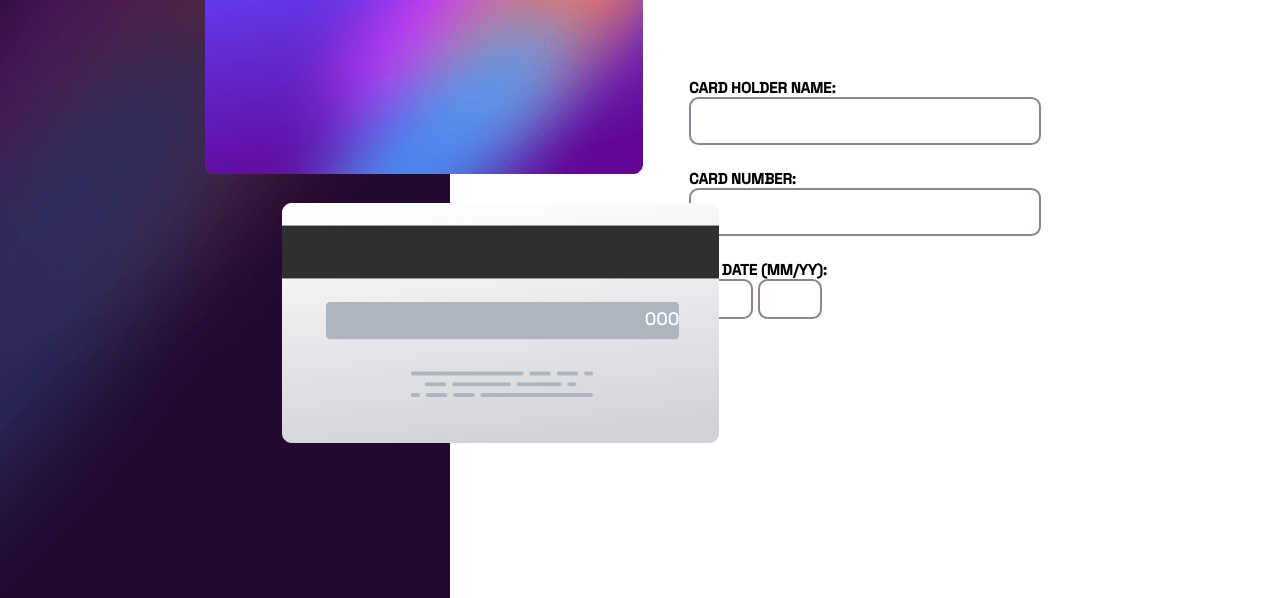
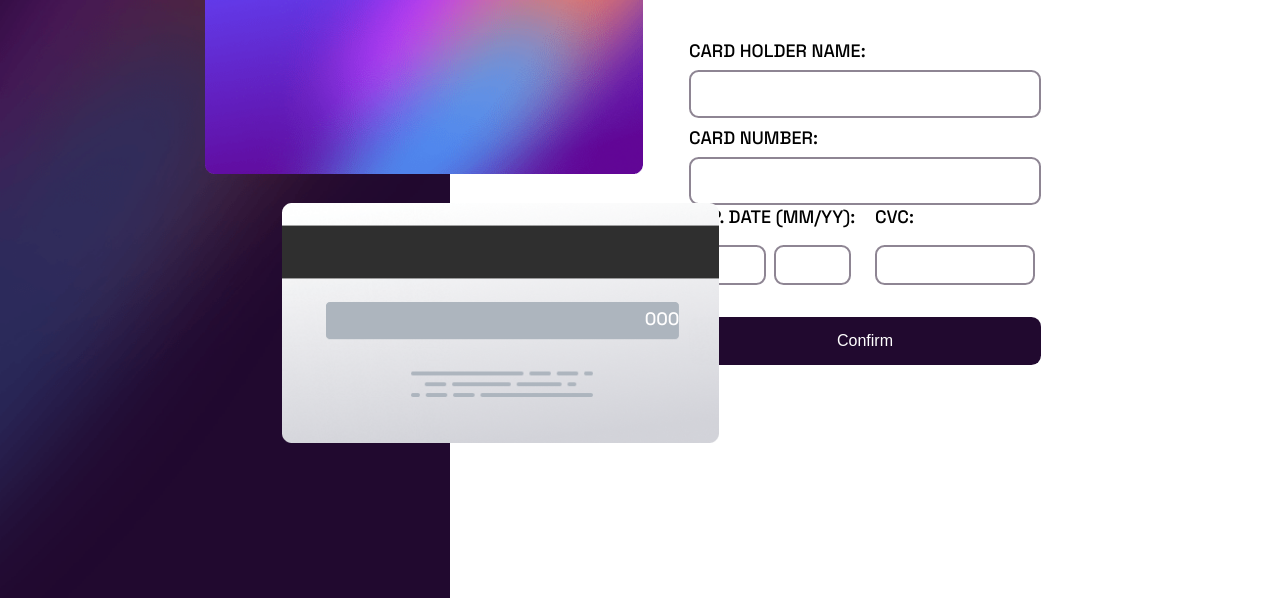
Before and after one commit to eduardalimad/FrontendMentor, a website: page InteractiveCard/index.html in a window 1280 px wide. Shown: the part 202-800 px from the top of the page. Drawn offline with Linux system fonts and the light colour scheme.

Commit message:
Em desenvolvimento o form

```diff
--- a/InteractiveCard/index.html
+++ b/InteractiveCard/index.html
@@ -1,5 +1,6 @@
 <!DOCTYPE html>
 <html lang="pt-br">
+
 <head>
     <meta charset="UTF-8">
     <meta http-equiv="X-UA-Compatible" content="IE=edge">
@@ -8,55 +9,49 @@
     <script src="../InteractiveCard/index.js"></script>
     <title>CardForm</title>
 </head>
+
 <body>
     <main class="container">
         <div class="content-left">
             <div class="front-card">
-                <img class="card-img" src="../InteractiveCard/public/images/bg-card-front.png" class="imagemCardFront" alt="" srcset="">
+              <img class="card-img imagemCardFront" src="../InteractiveCard/public/images/bg-card-front.png" alt="">
               <section class="front-card-info">
-                    <img class="front-card-info-logo" src="../InteractiveCard/public/images/card-logo.svg" class="imagemCardFront" alt="" srcset="">
-                    <div class="div1"><span id="demo"></span></div>
+                <img class="front-card-info-logo imagemCardFront" src="../InteractiveCard/public/images/card-logo.svg" alt="">
+                <div class="div1"><span id="cardNumber"></span></div>
                 <div class="div2"><span id="name"></span></div>
                 <div class="div3"><span id="data"></span></div>
               </section>
-
-
-
             </div>
             <div class="back-card">
-                <img class="card-img" src="../InteractiveCard/public/images/bg-card-back.png" class="imagemCardBack" alt="" srcset="">
+              <img class="card-img imagemCardBack" src="../InteractiveCard/public/images/bg-card-back.png" alt="">
               <section class="back-card-info">
-                    <div> 000</div>
-
+                <div>000</div>
               </section>
-
-
-
             </div>
-
           </div>
         <div class="content-right">
             <form action="">
-                <label>
-                    <h5> CARD HOLDER NAME: </h5>
+              <div class="form-group">
+                <label for="nameCard" class="titleForm">CARD HOLDER NAME:</label>
                 <input type="text" id="nameCard" onkeyup="getName()">
+              </div>
+              <div class="form-group">
+                <label for="numberCard" class="titleForm">CARD NUMBER:</label>
+                <input type="text" inputmode="numeric" pattern="[\d ]{10,30}" id="numberCard" onkeyup="myFunction()">
+              </div>
+              <div class="form-group-cod">
+                <label for="" class="titleDate">EXP. DATE (MM/YY):</label>
+                <input type="text" id="" class="inputMM">
+                <input type="text" id="" class="inputYY">
 
-                </label>
-                <label>
-                    <h5> CARD NUMBER: </h5>
-                    <input type="number" id="numberCard" onkeyup="myFunction()">
-                </label>
-                <label>
-                    <h5> EXP. DATE (MM/YY): </h5>
-                    <input type="text" id="" onkeyup="myFunction()" class="inputData">
-                    <input type="text" id="" onkeyup="myFunction()" class="inputData">
-                </label>
-
+                <label for="" class="titleCod">CVC:</label>
+                <input type="text" id="" class="inputCod">
+              </div>
+              <button class="btnLogin">Confirm</button>
             </form>
           </div>
-
-
     </main>
 
 </body>
+
 </html>
--- a/InteractiveCard/index.js
+++ b/InteractiveCard/index.js
@@ -1,6 +1,6 @@
 function myFunction() {
   var numberCard = document.getElementById("numberCard").value;
-  document.getElementById("demo").innerHTML = numberCard;
+  document.getElementById("cardNumber").innerHTML = numberCard;
 }
 
 function getName() {
--- a/InteractiveCard/style.css
+++ b/InteractiveCard/style.css
@@ -1,15 +1,19 @@
 @import url('https://fonts.googleapis.com/css2?family=Space+Grotesk:wght@500&display=swap');
-*,html{
+
+*,
+html {
     margin: 0;
     padding: 0;
     box-sizing: border-box;
 }
-body{
+
+body {
     background-color: hsl(0, 0%, 100%);
     font-size: 18px;
     font-family: 'Space Grotesk', sans-serif;
 }
-main{
+
+main {
     display: grid;
     grid-template-columns: 450px 1fr;
     grid-template-rows: 1fr;
@@ -17,27 +21,75 @@ main{
     grid-row-gap: 0px;
 
 }
-.content-left{
+
+.content-left {
     background-image: url("../InteractiveCard/public/images/bg-main-desktop.png");
     background-repeat: no-repeat;
     background-size: cover;
     height: 100vh;
 }
-form{
-    gap: 1.5rem;
+
+.form-group {
     display: grid;
 }
-.card-img{
+
+.form-group-cod {
+    display: grid;
+    grid-template-columns: repeat(3, 85px);
+    grid-template-rows: repeat(2, 1fr);
+    grid-column-gap: 0px;
+    grid-row-gap: 0px;
+}
+
+.titleDate {
+    grid-area: 1 / 1 / 2 / 3;
+}
+
+.inputMM {
+    grid-area: 2 / 1 / 3 / 2;
+}
+
+.inputYY {
+    grid-area: 2 / 2 / 3 / 3;
+}
+
+.titleCod {
+    grid-area: 1 / 3 / 2 / 4;
+    margin-left: 1rem;
+}
+
+.inputCod {
+    grid-area: 2 / 3 / 3 / 4;
+}
+
+.btnLogin {
+    height: 3rem;
+    width: 22rem;
+    border-radius: 0.6rem;
+    border: solid 2px transparent;
+    background-color: hsl(278, 68%, 11%);
+    color: hsl(0, 0%, 100%);
+    font-size: medium;
+    margin-top: 2rem;
+}
+
+.titleForm {
+    padding: 0.5rem 0.5rem 0.5rem 0rem;
+}
+
+.card-img {
     height: 30vh;
 }
-.front-card{
+
+.front-card {
     margin-left: calc(100vw - (84vw));
     margin-top: calc(100vh - (83vh));
     display: inline-block;
     position: relative;
 }
-.front-card-info{
-    top: calc(100vh - (81vh));;
+
+.front-card-info {
+    top: calc(100vh - (81vh));
     left: 20px;
     position: absolute;
     display: grid;
@@ -50,46 +102,59 @@ form{
 .div1 {
     grid-area: 1 / 1 / 2 / 3;
 }
+
 .div2 {
     grid-area: 2 / 1 / 3 / 2;
     grid-column-gap: calc(100vw - (84vw))
 }
+
 .div3 {
     grid-area: 2 / 2 / 3 / 3;
-    text-align: end;}
-.front-card-info-logo{
+    text-align: end;
+}
+
+.front-card-info-logo {
     top: calc(100vh - (117vh));
     position: absolute;
 }
-.back-card{
+
+.back-card {
     margin-left: calc(100vw - (78vw));
     margin-top: calc(100vh - (97vh));
     display: inline-block;
     position: relative;
 }
-.back-card-info{
+
+.back-card-info {
     top: calc(100vh - (87vh));
     right: 40px;
     position: absolute;
     color: rgb(255, 254, 254);
 }
- .content-right{
+
+.content-right {
     height: 100vh;
     display: flex;
     align-items: center;
     justify-content: center;
+}
 
-}
-input{
+input {
     height: 3rem;
     width: 22rem;
     border-radius: 0.6rem;
     border: solid 2px hsl(279, 6%, 55%);
     font-size: medium;
     padding: .5rem;
+}
 
-}
-.inputData{
-    width: 4rem;
+.inputMM,
+.inputYY {
+    width: 4.8rem;
     height: 2.5rem;
 }
+.inputCod {
+    margin-left: 1rem;
+    width: 10rem;
+    height: 2.5rem;
+}
```
Lines whose indentation alone changed are shown as unchanged.
